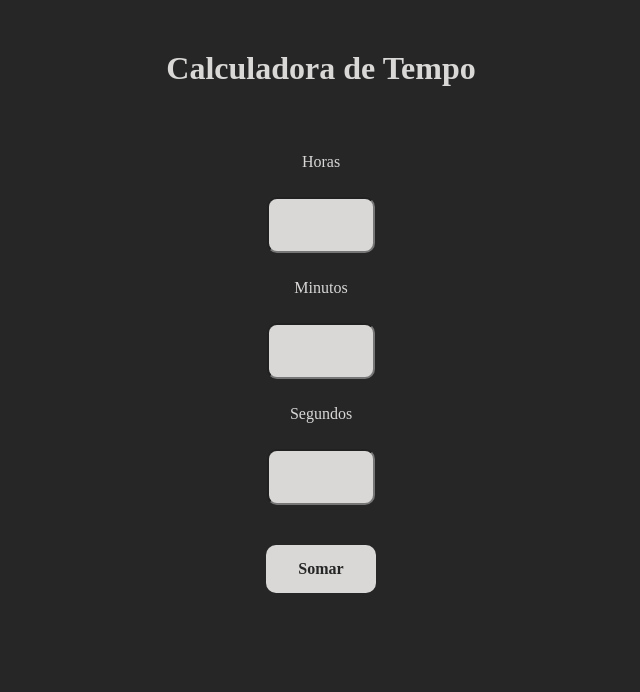
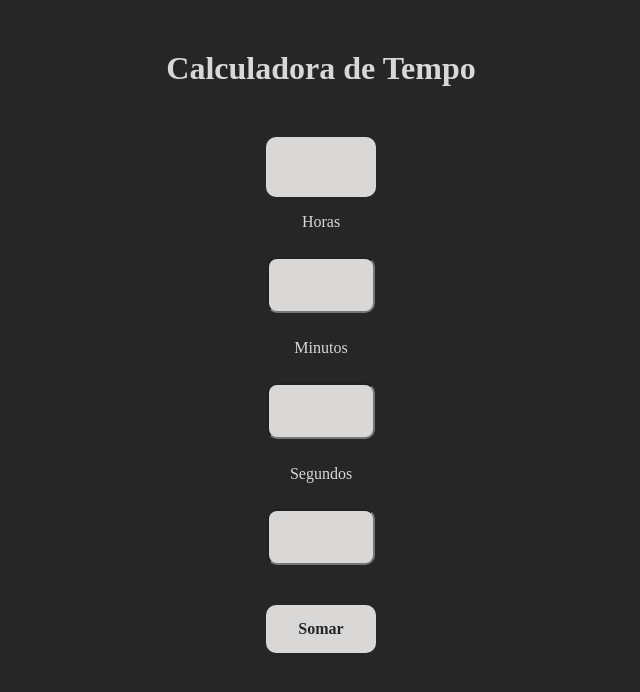
Before and after one commit to MarcusGabriel2021/calculadora-de-tempo, a plain HTML site: page index.html in a window 1280 px wide. Both pictures are taken after a click on the element "Horas/Minutos/Segundos". Shown: the whole page, without its empty margins (319-959 px from the left). Drawn offline with Linux system fonts and the light colour scheme; a web font is replaced by a local one.

Commit message:
Alterando o design do resultado

```diff
--- a/style.css
+++ b/style.css
@@ -61,7 +61,7 @@ button{
     font-family: 'Aboreto';
     font-weight: bolder;
     margin: 30px;
-    background-color: #D9D8D7; /* Green */
+    background-color: #D9D8D7;
     border: none;
     border-radius: 10px;
     color: #262626;
@@ -71,9 +71,10 @@ button{
     display: inline-block;
     font-size: 16px;
 }
-p#total{
+div#total{
     width: 100px;
     height: 50px;
+    line-height: 50px;
     background-color: #D9D8D7;
     text-align: center;
     margin: auto;
```
